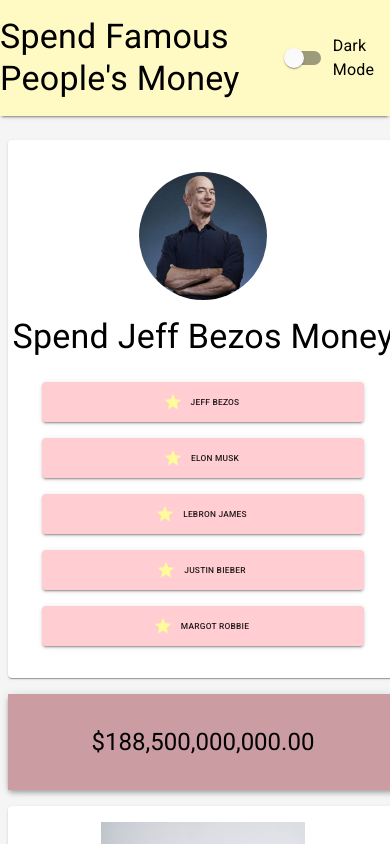
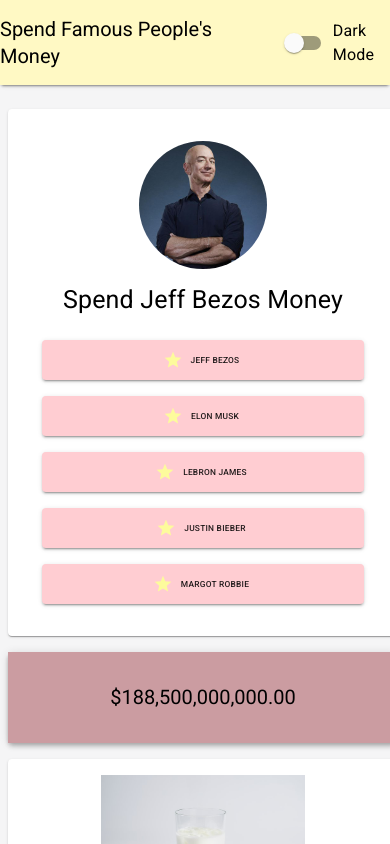
Before and after one commit to alojzmilicevic/famousCash, a React (Create React App) app: page / in a window 390 px wide. Shown: the top 844 px of the page. Built offline with nearby package versions, Linux system fonts and the light colour scheme.

Commit message:
Added responsive fonts and fixed some style issues in header

```diff
--- a/src/components/Header.js
+++ b/src/components/Header.js
@@ -11,6 +11,7 @@
     marginBottom: theme.spacing(2),
     backgroundColor: theme.palette.primary.main,
     color: theme.palette.primary.fontColor,
+    alignItems: 'center',
   },
   text: {
     gridColumnStart: '2',
@@ -22,7 +23,7 @@
 
   return <Paper elevation={2}>
     <div className={classes.root}>
-      <Typography className={classes.text} variant={'h4'}>Spend Famous People's Money</Typography>
+      <Typography className={classes.text} variant={'h5'}>Spend Famous People's Money</Typography>
       <DarkModeSwitch darkMode={darkMode} />
     </div>
   </Paper>
--- a/src/containers/App.js
+++ b/src/containers/App.js
@@ -1,12 +1,13 @@
 import React from 'react';
 import LandingPage from "../LandingPage";
-import { MuiThemeProvider } from "@material-ui/core";
+import { MuiThemeProvider, responsiveFontSizes } from "@material-ui/core";
 import { createTheme } from "../theme/theme";
 import useDarkMode from "../features/darkMode/useDarkMode";
 
 const App = () => {
   const { onToggleDarkMode, darkModeEnabled } = useDarkMode();
-  const theme = createTheme(darkModeEnabled);
+  let theme = createTheme(darkModeEnabled);
+  theme = responsiveFontSizes(theme);
 
   return <MuiThemeProvider theme={theme}>
     <LandingPage darkMode={{ onToggleDarkMode, darkModeEnabled }} />
```
